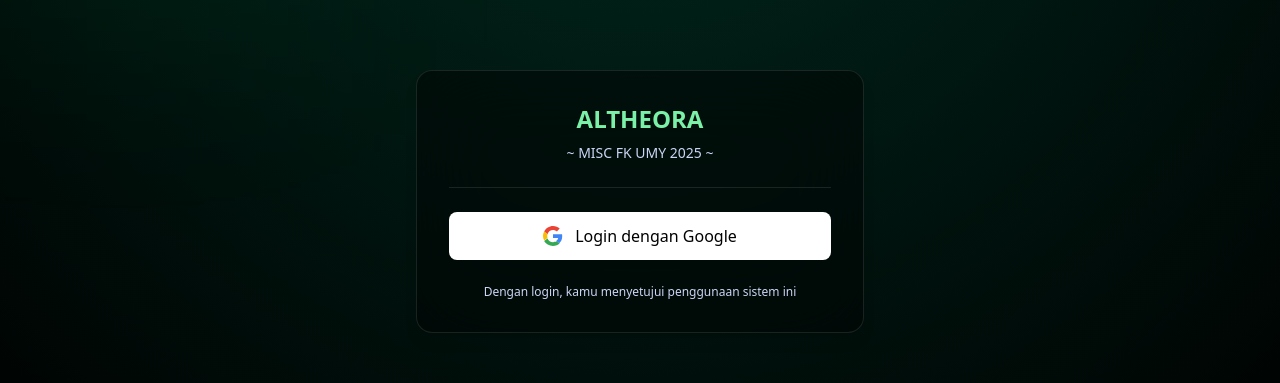
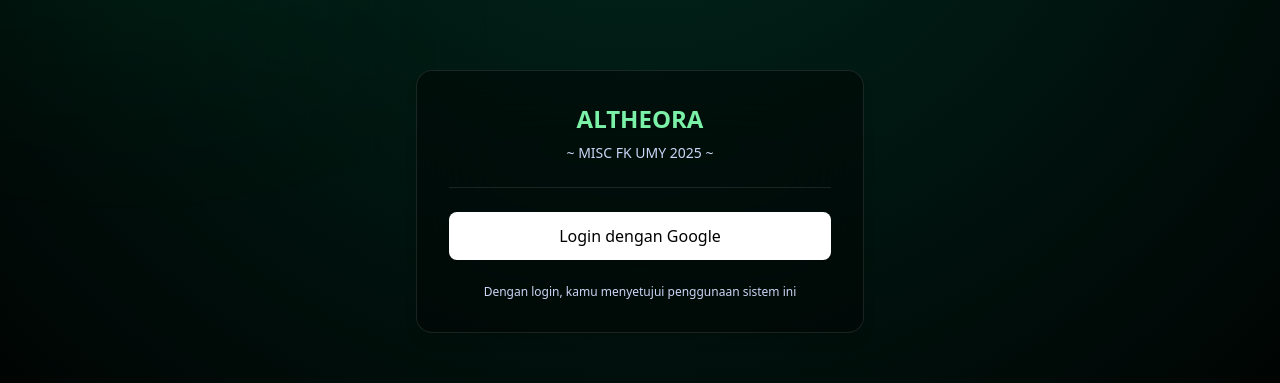
Before and after one commit to anargya-anubhawa/MISC-Streaming-App, a Next.js app: page /login in a window 1280 px wide. Shown: the part 279-662 px from the top of the page. Built offline with nearby package versions, Linux system fonts and the light colour scheme; no server answers.

Commit message:
Update page.tsx

```diff
--- a/app/login/page.tsx
+++ b/app/login/page.tsx
@@ -14,6 +14,7 @@
       const provider = new GoogleAuthProvider();
       const result = await signInWithPopup(auth, provider);
       const user = result.user;
+
       const userRef = doc(db, "users", user.uid);
       const userSnap = await getDoc(userRef);
 
@@ -31,13 +32,14 @@
         await setDoc(userRef, defaultUser);
       }
 
-      // Session baru dibuat saat login agar perangkat aktif bisa dilacak.
       const deviceInfo = getDeviceInfo();
       const deviceId = getDeviceId();
       const sessionId = crypto.randomUUID();
 
       localStorage.setItem("sessionId", sessionId);
 
+      // 🔥 FIX: jangan biarkan error session bikin login gagal
+      try {
         await createSession(
           user.uid,
           sessionId,
@@ -45,28 +47,20 @@
           deviceId,
           user.email || ""
         );
+      } catch (err) {
+        console.error("Session error (ignored):", err);
+      }
 
       window.location.href = "/dashboard";
     } catch (error) {
-      console.error(error);
+      console.error("LOGIN ERROR:", error);
       alert("Login gagal. Coba ulang beberapa saat lagi.");
     }
   };
 
   return (
     <div className="min-h-screen flex items-center justify-center px-4">
-      {/* Kartu login utama */}
-      <div
-        className="
-          w-full max-w-md
-          p-6 sm:p-8
-          rounded-2xl
-          text-center space-y-6
-          bg-black/40 backdrop-blur-2xl
-          border border-white/10
-          shadow-lg
-        "
-      >
+      <div className="w-full max-w-md p-6 sm:p-8 rounded-2xl text-center space-y-6 bg-black/40 backdrop-blur-2xl border border-white/10 shadow-lg">
         <div className="space-y-2">
           <h1 className="text-xl sm:text-2xl font-semibold text-green-300">
             ALTHEORA
@@ -78,25 +72,10 @@
 
         <div className="h-px bg-white/10"></div>
 
-        {/* Tombol login Google */}
         <button
           onClick={loginGoogle}
-          className="
-            w-full flex items-center justify-center gap-3
-            bg-white text-black
-            py-3 rounded-lg
-            font-medium
-            transition-all duration-300
-            hover:bg-gray-200
-            active:scale-[0.98]
-          "
+          className="w-full flex items-center justify-center gap-3 bg-white text-black py-3 rounded-lg font-medium hover:bg-gray-200 active:scale-[0.98]"
         >
-          <svg width="20" height="20" viewBox="0 0 48 48">
-            <path fill="#EA4335" d="M24 9.5c3.54 0 6.73 1.22 9.24 3.61l6.88-6.88C35.92 2.36 30.37 0 24 0 14.82 0 6.8 5.48 2.8 13.44l8.02 6.23C12.76 13.12 17.94 9.5 24 9.5z"/>
-            <path fill="#4285F4" d="M46.1 24.5c0-1.64-.14-3.2-.4-4.72H24v9h12.4c-.54 2.9-2.2 5.36-4.68 7.02l7.2 5.6C43.94 37.28 46.1 31.4 46.1 24.5z"/>
-            <path fill="#FBBC05" d="M10.82 28.67a14.5 14.5 0 0 1 0-9.34l-8.02-6.23A23.94 23.94 0 0 0 0 24c0 3.84.92 7.46 2.8 10.9l8.02-6.23z"/>
-            <path fill="#34A853" d="M24 48c6.48 0 11.92-2.14 15.9-5.82l-7.2-5.6c-2 1.34-4.54 2.12-8.7 2.12-6.06 0-11.24-3.62-13.18-8.8l-8.02 6.23C6.8 42.52 14.82 48 24 48z"/>
-          </svg>
           Login dengan Google
         </button>
 
```
Lines whose indentation alone changed are shown as unchanged.
